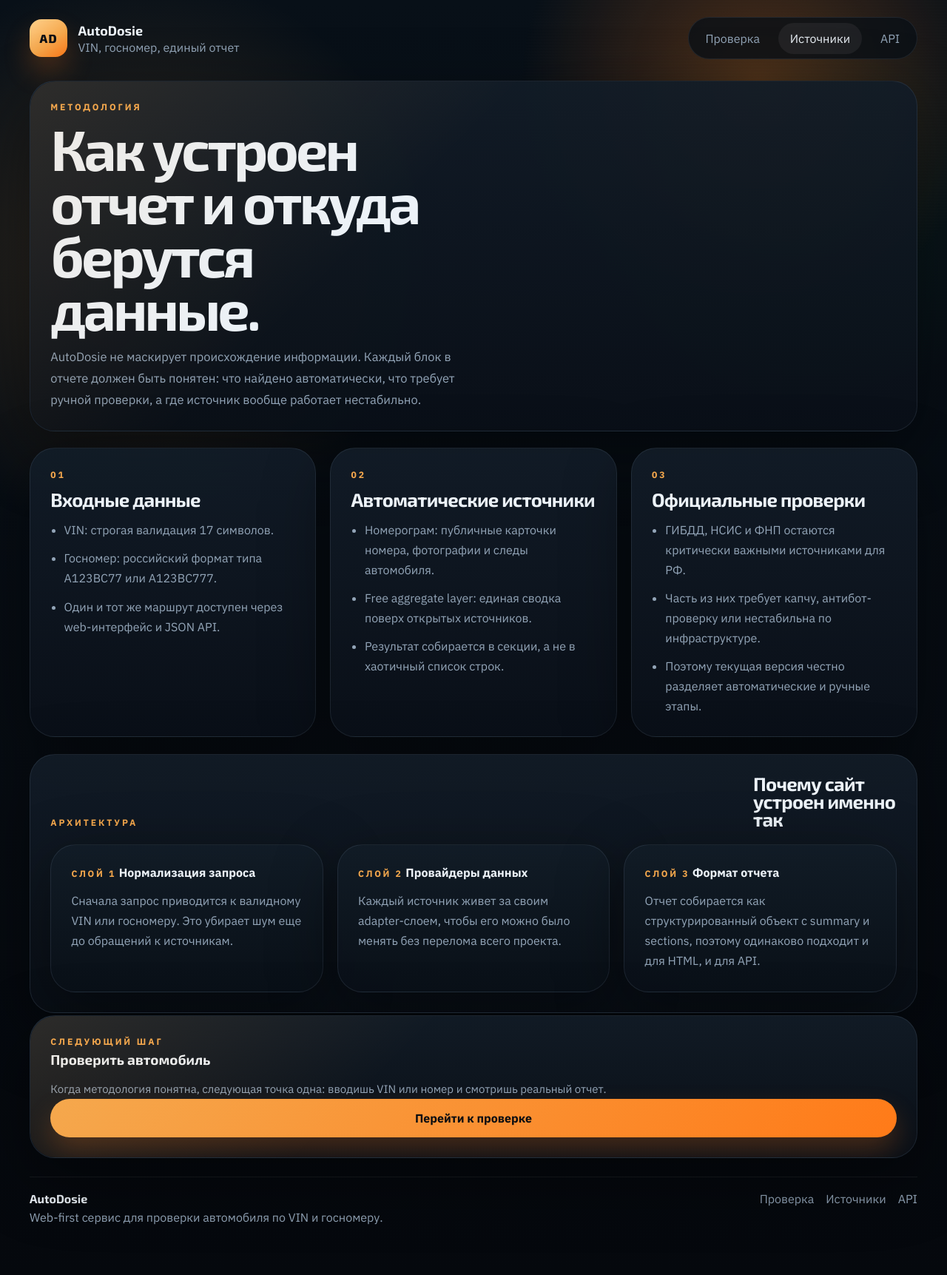
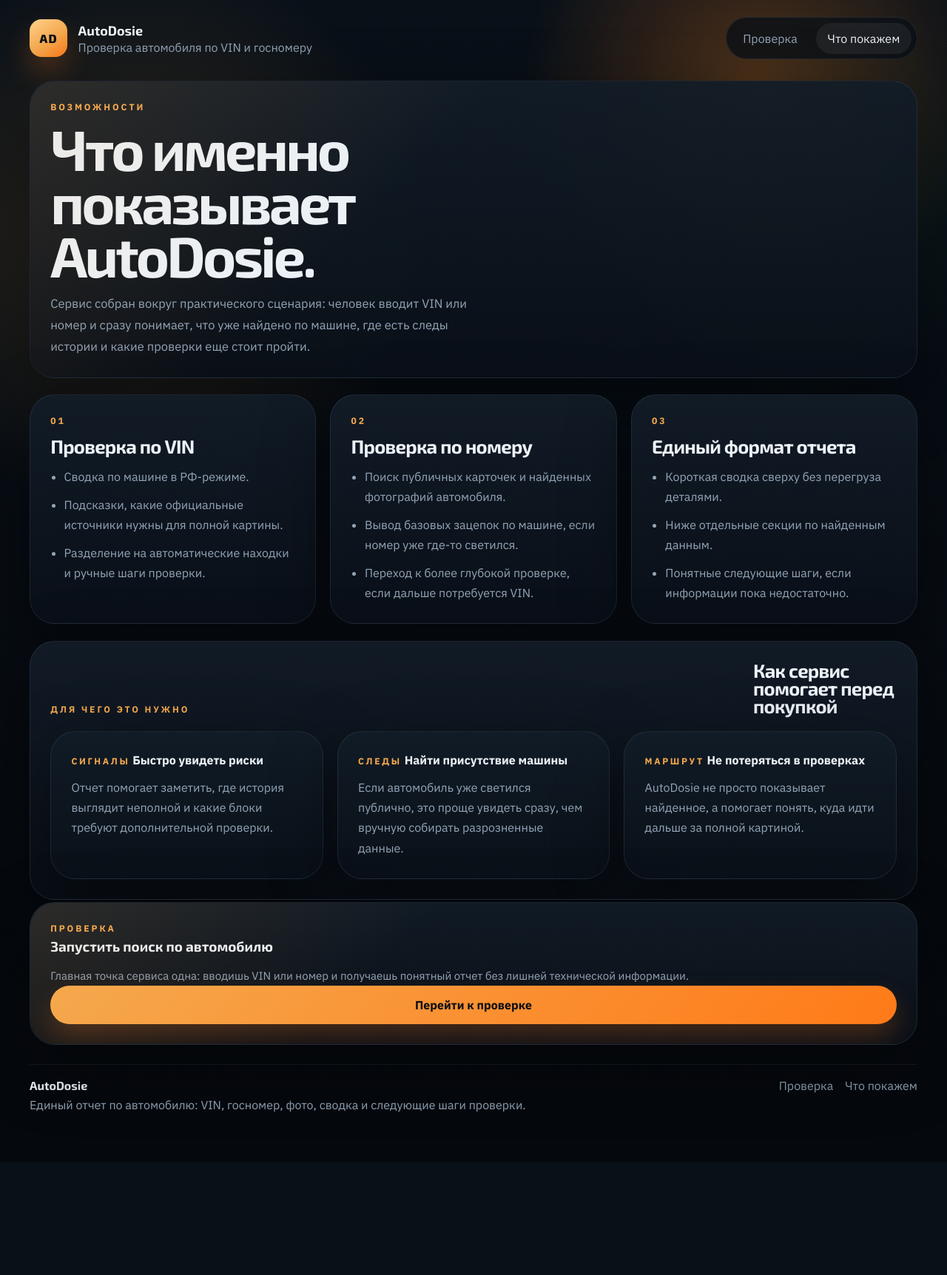
Before and after one commit to soul4bit/autodosie, a FastAPI app: page /sources in a window 1280 px wide. Shown: the whole page at 74% size. After the commit the page ends 1503 px from the top, so only its background shows below. Run offline with FastAPI, Linux system fonts and the light colour scheme.

Commit message:
feat: refocus site copy on product value

```diff
--- a/src/autodosie_bot/templates/base.html
+++ b/src/autodosie_bot/templates/base.html
@@ -23,14 +23,13 @@
           <span class="brand-mark">AD</span>
           <span class="brand-copy">
             <strong>{{ site_name }}</strong>
-            <span>VIN, госномер, единый отчет</span>
+            <span>Проверка автомобиля по VIN и госномеру</span>
           </span>
         </a>
 
         <nav class="site-nav">
           <a href="/" class="{% if active_page == 'home' %}is-active{% endif %}">Проверка</a>
-          <a href="/sources" class="{% if active_page == 'sources' %}is-active{% endif %}">Источники</a>
-          <a href="/api/docs">API</a>
+          <a href="/sources" class="{% if active_page == 'sources' %}is-active{% endif %}">Что покажем</a>
         </nav>
       </header>
 
@@ -41,12 +40,11 @@
       <footer class="site-footer">
         <div>
           <strong>{{ site_name }}</strong>
-          <p>Web-first сервис для проверки автомобиля по VIN и госномеру.</p>
+          <p>Единый отчет по автомобилю: VIN, госномер, фото, сводка и следующие шаги проверки.</p>
         </div>
         <div class="footer-links">
           <a href="/">Проверка</a>
-          <a href="/sources">Источники</a>
-          <a href="/api/docs">API</a>
+          <a href="/sources">Что покажем</a>
         </div>
       </footer>
     </div>
--- a/src/autodosie_bot/templates/sources.html
+++ b/src/autodosie_bot/templates/sources.html
@@ -1,80 +1,80 @@
 {% extends "base.html" %}
 
-{% block title %}{{ site_name }} | Источники и методология{% endblock %}
+{% block title %}{{ site_name }} | Что покажем{% endblock %}
 
 {% block content %}
 <section class="sources-hero hero-panel">
-  <p class="eyebrow">Методология</p>
-  <h1>Как устроен отчет и откуда берутся данные.</h1>
+  <p class="eyebrow">Возможности</p>
+  <h1>Что именно показывает AutoDosie.</h1>
   <p class="hero-text">
-    AutoDosie не маскирует происхождение информации. Каждый блок в отчете должен быть понятен:
-    что найдено автоматически, что требует ручной проверки, а где источник вообще работает нестабильно.
+    Сервис собран вокруг практического сценария: человек вводит VIN или номер и сразу понимает,
+    что уже найдено по машине, где есть следы истории и какие проверки еще стоит пройти.
   </p>
 </section>
 
 <section class="source-page-grid">
   <article class="source-page-card">
     <p class="card-index">01</p>
-    <h2>Входные данные</h2>
+    <h2>Проверка по VIN</h2>
     <ul>
-      <li>VIN: строгая валидация 17 символов.</li>
-      <li>Госномер: российский формат типа A123BC77 или A123BC777.</li>
-      <li>Один и тот же маршрут доступен через web-интерфейс и JSON API.</li>
+      <li>Сводка по машине в РФ-режиме.</li>
+      <li>Подсказки, какие официальные источники нужны для полной картины.</li>
+      <li>Разделение на автоматические находки и ручные шаги проверки.</li>
     </ul>
   </article>
 
   <article class="source-page-card">
     <p class="card-index">02</p>
-    <h2>Автоматические источники</h2>
+    <h2>Проверка по номеру</h2>
     <ul>
-      <li>Номерограм: публичные карточки номера, фотографии и следы автомобиля.</li>
-      <li>Free aggregate layer: единая сводка поверх открытых источников.</li>
-      <li>Результат собирается в секции, а не в хаотичный список строк.</li>
+      <li>Поиск публичных карточек и найденных фотографий автомобиля.</li>
+      <li>Вывод базовых зацепок по машине, если номер уже где-то светился.</li>
+      <li>Переход к более глубокой проверке, если дальше потребуется VIN.</li>
     </ul>
   </article>
 
   <article class="source-page-card">
     <p class="card-index">03</p>
-    <h2>Официальные проверки</h2>
+    <h2>Единый формат отчета</h2>
     <ul>
-      <li>ГИБДД, НСИС и ФНП остаются критически важными источниками для РФ.</li>
-      <li>Часть из них требует капчу, антибот-проверку или нестабильна по инфраструктуре.</li>
-      <li>Поэтому текущая версия честно разделяет автоматические и ручные этапы.</li>
+      <li>Короткая сводка сверху без перегруза деталями.</li>
+      <li>Ниже отдельные секции по найденным данным.</li>
+      <li>Понятные следующие шаги, если информации пока недостаточно.</li>
     </ul>
   </article>
 </section>
 
 <section class="methodology-strip">
   <div class="methodology-copy">
-    <p class="eyebrow">Архитектура</p>
-    <h2>Почему сайт устроен именно так</h2>
+    <p class="eyebrow">Для чего это нужно</p>
+    <h2>Как сервис помогает перед покупкой</h2>
   </div>
   <div class="methodology-grid">
     <article>
-      <span>Слой 1</span>
-      <strong>Нормализация запроса</strong>
-      <p>Сначала запрос приводится к валидному VIN или госномеру. Это убирает шум еще до обращений к источникам.</p>
+      <span>Сигналы</span>
+      <strong>Быстро увидеть риски</strong>
+      <p>Отчет помогает заметить, где история выглядит неполной и какие блоки требуют дополнительной проверки.</p>
     </article>
     <article>
-      <span>Слой 2</span>
-      <strong>Провайдеры данных</strong>
-      <p>Каждый источник живет за своим adapter-слоем, чтобы его можно было менять без перелома всего проекта.</p>
+      <span>Следы</span>
+      <strong>Найти присутствие машины</strong>
+      <p>Если автомобиль уже светился публично, это проще увидеть сразу, чем вручную собирать разрозненные данные.</p>
     </article>
     <article>
-      <span>Слой 3</span>
-      <strong>Формат отчета</strong>
-      <p>Отчет собирается как структурированный объект с summary и sections, поэтому одинаково подходит и для HTML, и для API.</p>
+      <span>Маршрут</span>
+      <strong>Не потеряться в проверках</strong>
+      <p>AutoDosie не просто показывает найденное, а помогает понять, куда идти дальше за полной картиной.</p>
     </article>
   </div>
 </section>
 
 <section class="cta-panel dashboard-panel">
   <div class="panel-header">
-    <span class="panel-kicker">Следующий шаг</span>
-    <strong>Проверить автомобиль</strong>
+    <span class="panel-kicker">Проверка</span>
+    <strong>Запустить поиск по автомобилю</strong>
   </div>
   <p class="side-note">
-    Когда методология понятна, следующая точка одна: вводишь VIN или номер и смотришь реальный отчет.
+    Главная точка сервиса одна: вводишь VIN или номер и получаешь понятный отчет без лишней технической информации.
   </p>
   <a class="ghost-link" href="/">Перейти к проверке</a>
 </section>
```
Also changed, not shown: src/autodosie_bot/templates/index.html (+29 -29 lines), src/autodosie_bot/templates/report.html (+8 -6 lines).
